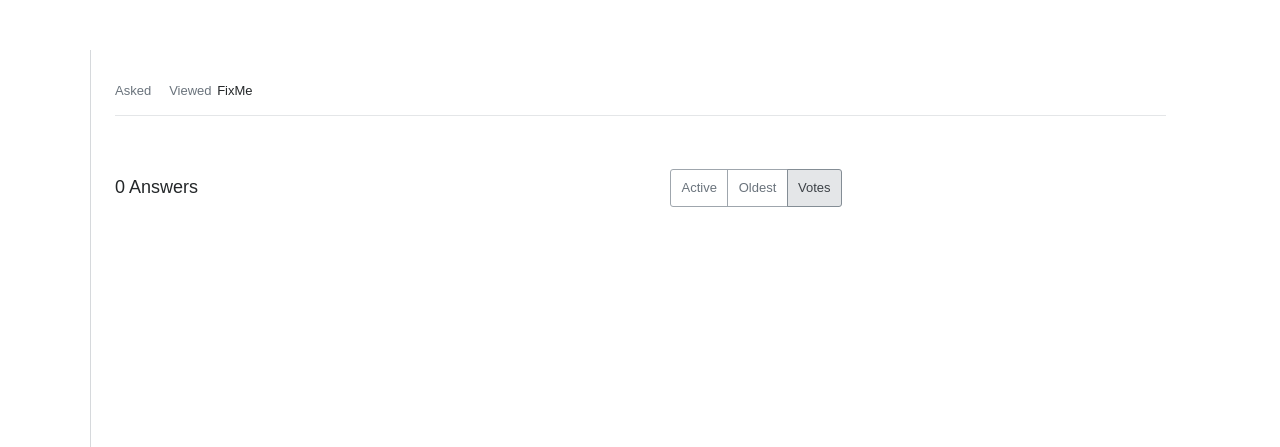
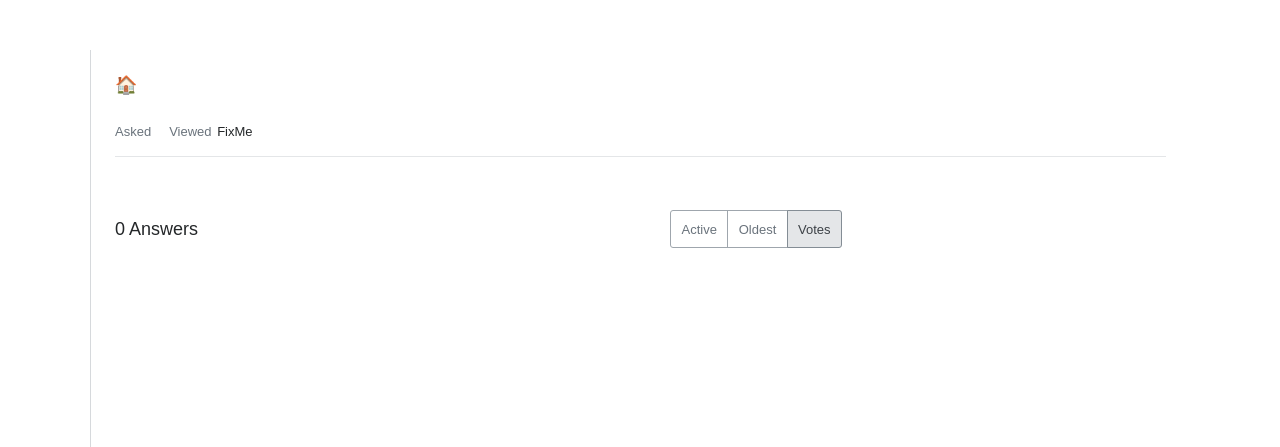
Before and after one commit to CodePhenix/stackoverflow_offline, a Flask app: template front/templates/base.html in a window 1280 px wide. Shown: the top 447 px of the page. Run offline with Flask 2, Linux system fonts and the light colour scheme; the template is opened without the code that fills it, so the values that code supplies are empty; some libraries are stand-ins or nearby versions.

Commit message:
added home button and keep class

```diff
--- a/front/templates/base.html
+++ b/front/templates/base.html
@@ -47,7 +47,7 @@
     <div class="inner-content clearfix">
 
 
-
+            <h2><a class="keep" href="/"> 🏠 </a> </h2>
             <div id="question-header" class="grid sm:fd-column">
                         <h1 itemprop="name" class="grid--cell fs-headline1 fl1 ow-break-word mb8">{{question.title}}</h1>
 
@@ -203,12 +203,16 @@
         let re2 = /http:\/\/stackoverflow.com\/questions\/(\d*)\//
 
         f = function(x) {
+            if (x.className=="keep") {
+                return x.href
+            }
             if (re.exec(x.href)) {
                 return "\/question\/" + re.exec(x.href)[1]
             }
             if (re2.exec(x.href)) {
                 return "\/question\/" + re2.exec(x.href)[1]
             }
+
             return "#"
         }
 
```
